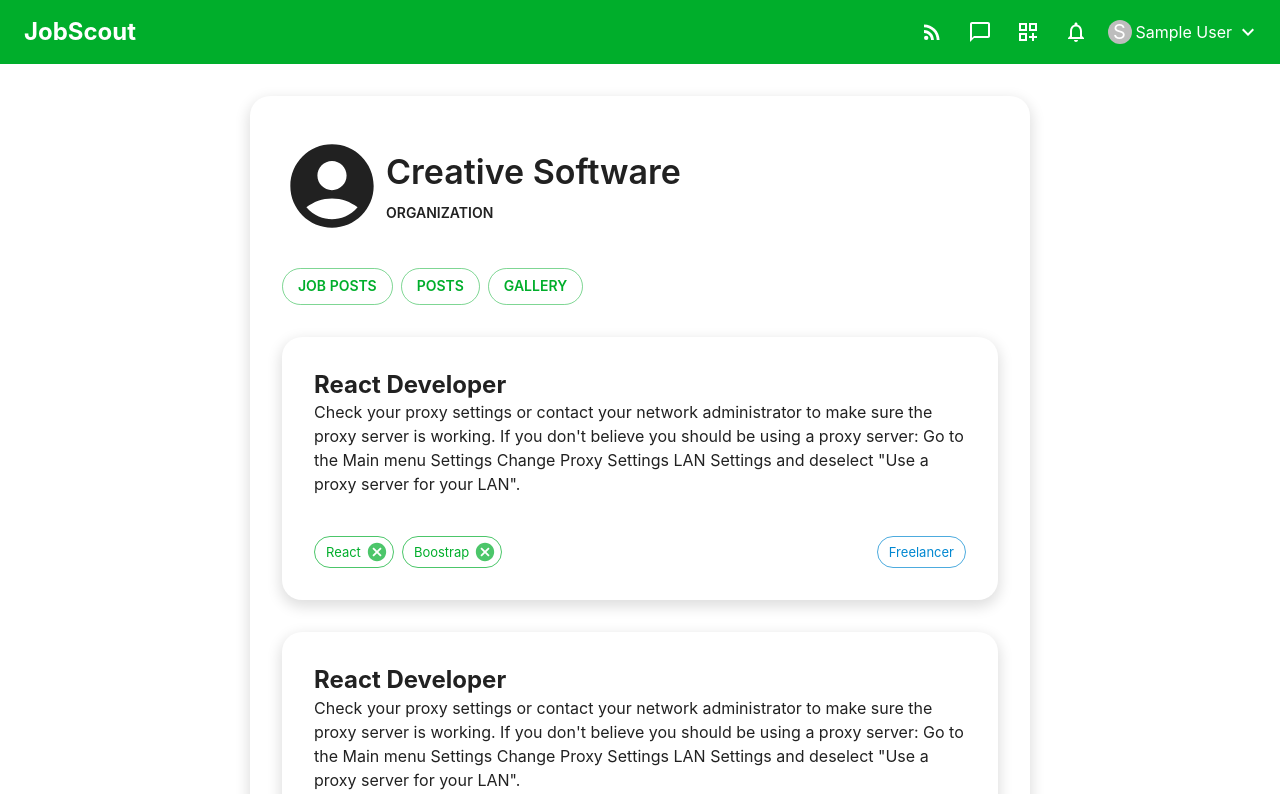
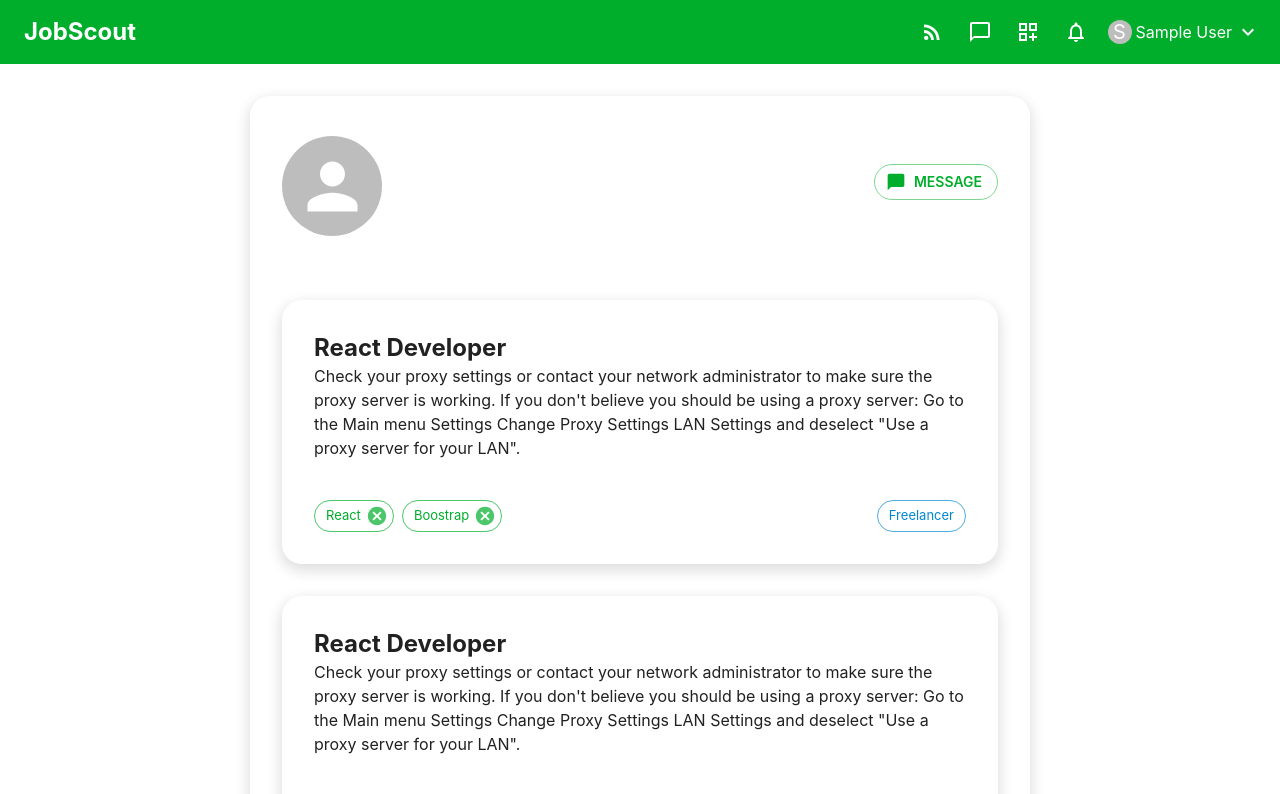
Before and after one commit to zetcco/jobscout-frontend, a React (Create React App) app: page /organizations/1 in a window 1280 px wide. Shown: the top 794 px of the page. Built offline with nearby package versions, Linux system fonts and the light colour scheme; no server answers; sample sign-in values are in the browser's storage.

Commit message:
Profile UI

```diff
--- a/src/components/profile/Profile.jsx
+++ b/src/components/profile/Profile.jsx
@@ -1,38 +1,86 @@
-import React from 'react'
+import React, { useEffect } from 'react'
 import { BasicCard } from '../cards/BasicCard'
 import { Stack } from '@mui/system'
-import { Box, IconButton, Popover } from '@mui/material'
+import { Box, Button, IconButton, Popover } from '@mui/material'
 import MenuIcon from '@mui/icons-material/Menu';
 import { useState } from 'react';
+import { useSelector } from 'react-redux';
+import { selectAuthUser, selectAuthUserToken } from 'features/authSlice';
+import { useParams } from 'react-router-dom';
+import axios from 'axios';
+import { ProfileWithFullNameSubtitle } from './ProfileWithFullNameSubtitle';
+import { ChatBubble, ChatBubbleRounded, EditRounded, StarBorder, StarRounded } from '@mui/icons-material';
 
-export const Profile = ({profile , profileActionButtons , profileRouteButtons , content}) => {
+export const Profile = ({profile , content}) => {
+
+    const { userId } = useParams()
+    const authToken = useSelector(selectAuthUserToken)
+    const authUser = useSelector(selectAuthUser)
+    const [ profileData, setProfileData ] = useState()
+
+    useEffect(() => {
+        const getProfileData = async () => {
+            const res = await axios.get(`/user/${userId}`, { headers: {
+                Authorization: `Bearer ${authToken}`
+             } })
+            console.log(res.data)
+            setProfileData(res.data)
+        }
+        getProfileData()
+    }, [userId])
 
     const [anchorEl, setAnchorEl] = useState(null);
 
-    const handleClick = (event) => {
-        setAnchorEl(event.currentTarget);
-    };
+    let profileRouteButtons = [];
+    let profileActionButtons = [];
+    let role = null
+    if (profileData?.id === authUser.id)
+        profileActionButtons.push(
+            <Button variant = {'outlined'} startIcon = {<EditRounded/>}>Edit Profile</Button> ,
+        )
+    else
+        profileActionButtons.push(
+            <Button variant = {'outlined'} startIcon = {<ChatBubbleRounded/>}>Message</Button> ,
+        )
 
-    const handleClose = () => {
-        setAnchorEl(null);
-    };
-
-    const open = Boolean(anchorEl);
-    const id = open ? 'simple-popover' : undefined;
+    if (profileData?.role === "ROLE_JOB_SEEKER") {
+        profileRouteButtons = [
+            <Button variant = {'outlined'}>Recommendations</Button> ,
+            <Button variant = {'outlined'}>Posts</Button>,
+            <Button variant = {'outlined'}>Qualification</Button> ,
+            <Button variant = {'outlined'}>Portfolio</Button>
+        ]
+        role = "Job Seeker"
+        if (authUser.role === "ROLE_JOB_CREATOR")
+            profileActionButtons.push(
+                <Button variant = {'outlined'} startIcon = {<StarRounded/>}>Recommend</Button>
+            )
+    } else if (profileData?.role === "ROLE_JOB_CREATOR") {
+        profileRouteButtons = [
+            <Button variant = {'outlined'}>Posts</Button>,
+        ]
+        role = "Job Creator"
+    } else if (profileData?.role === "ROLE_ORGANIZATION") {
+        profileRouteButtons = [
+            <Button variant = {'outlined'}>Posts</Button>,
+            <Button variant = {'outlined'}>Gallery</Button>
+        ]
+        role = "Organization"
+    }
 
     return (
         <BasicCard>
             <Stack direction={'column'} spacing={4}>
-                <Stack direction={{ ...( profileActionButtons ? { xs: 'column', md: 'row' } : { xs: 'row' } ) }} justifyContent={'space-between'} alignItems={ !profileActionButtons ? "center" : undefined } spacing={2}>
-                    { profile }
+                <Stack direction={{ ...( profileActionButtons.length !== 0 ? { xs: 'column', md: 'row' } : { xs: 'row' } ) }} justifyContent={'space-between'} alignItems={ !profileActionButtons ? "center" : undefined } spacing={2}>
+                    <ProfileWithFullNameSubtitle name={profileData?.displayName} subtitle={role} src={profileData?.displayPicture}/>
                     {
-                        profileActionButtons &&
+                        profileActionButtons.length !== 0 &&
                         <Stack direction={"row"} alignItems="center" justifyContent={"space-between"}>
                             <Stack spacing={2} direction="row">
                                 {profileActionButtons}
                             </Stack>
                             <Box display={{ xs: 'block', md: 'none' }}>
-                                <IconButton variant="contained" size="large" aria-describedby={id} onClick={handleClick}>
+                                <IconButton variant="contained" size="large" onClick={(e) => {setAnchorEl(e.target)}}>
                                     <MenuIcon/>
                                 </IconButton>
                             </Box>
@@ -40,9 +88,9 @@ export const Profile = ({profile , profileActionButtons , profileRouteButtons ,
                     }
 
                     {
-                        !profileActionButtons && (
+                        profileActionButtons.length === 0 && (
                             <Box display={{ xs: 'block', md: 'none' }}>
-                                <IconButton variant="contained" size="large" aria-describedby={id} onClick={handleClick}>
+                                <IconButton variant="contained" size="large" onClick={(e) => {setAnchorEl(e.target)}}>
                                     <MenuIcon/>
                                 </IconButton>
                             </Box>
@@ -50,16 +98,18 @@ export const Profile = ({profile , profileActionButtons , profileRouteButtons ,
                     }
 
                     {/* This is the Popover component of the filters on smaller screens  */}
-                    <Popover id={id} open={open} anchorEl={anchorEl} onClose={handleClose} anchorOrigin={{ vertical: 'bottom', horizontal: 'left', }}>
+                    <Popover open={Boolean(anchorEl)} anchorEl={anchorEl} onClose={() => {setAnchorEl(null)}} anchorOrigin={{ vertical: 'bottom', horizontal: 'left', }}>
                         <BasicCard>
                             <Stack direction={"column"} spacing={2}>
-                                {profileRouteButtons}
+                                {profileRouteButtons ? profileRouteButtons : []}
                             </Stack>
                         </BasicCard>
                     </Popover>
 
                 </Stack>
-                <Box display={{ xs: "none", md: "block" }}><Stack direction = {'row'} spacing={1}>{ profileRouteButtons }</Stack></Box>
+                <Box display={{ xs: "none", md: "block" }}><Stack direction = {'row'} spacing={1}>
+                    {profileRouteButtons ? profileRouteButtons : []}
+                </Stack></Box>
                 <Stack direction = {'column'} spacing = {4}>{ content }</Stack>
             </Stack>
         </BasicCard>
--- a/src/components/profile/ProfileWithFullNameSubtitle.jsx
+++ b/src/components/profile/ProfileWithFullNameSubtitle.jsx
@@ -1,14 +1,15 @@
 import { Stack } from "@mui/system";
 import { FormHelperText ,Typography} from "@mui/material";
 import AccountCircleIcon from '@mui/icons-material/AccountCircle';
+import { AvatarWithInitials } from "components/AvatarWithInitials";
 
-export const ProfileWithFullNameSubtitle = ({title , name , subtitle}) => {
+export const ProfileWithFullNameSubtitle = ({title , name , subtitle, src}) => {
     return (
             <Stack direction={'column'} spacing={1}>
                     <FormHelperText>{ title }</FormHelperText>
-                    <Stack direction={'row'} spacing = {0.5} alignItems={'center'}>
-                        <AccountCircleIcon sx={ {fontSize:{ xs: 80, md: 100 } }}/>
-                        <Stack direction={'column'} spacing={0.5}>
+                    <Stack direction={'row'} spacing = {1.5} alignItems={'center'}>
+                        <AvatarWithInitials size={{ xs: 80, md: 100 }} src={src} name={name}/>
+                        <Stack direction={'column'}>
                             <Typography variant='profile_name'>{ name }</Typography>
                             { subtitle && <Typography variant= 'button'>{ subtitle }</Typography>  }
                         </Stack>
```
